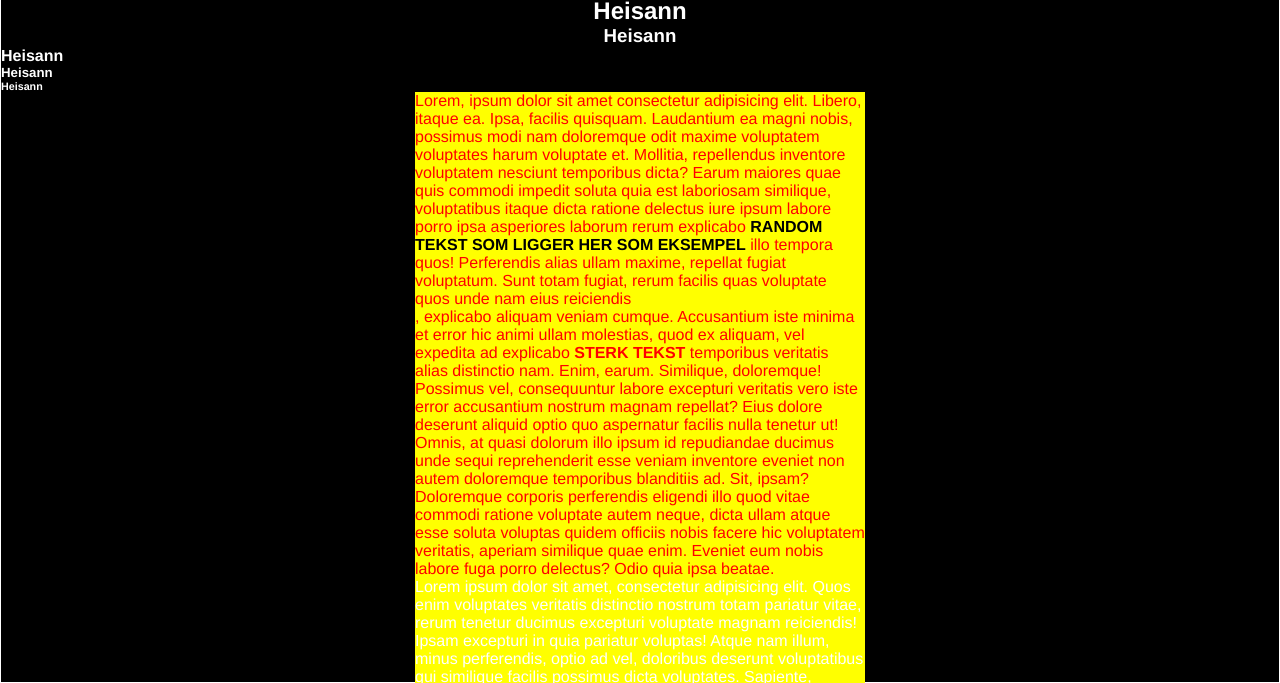
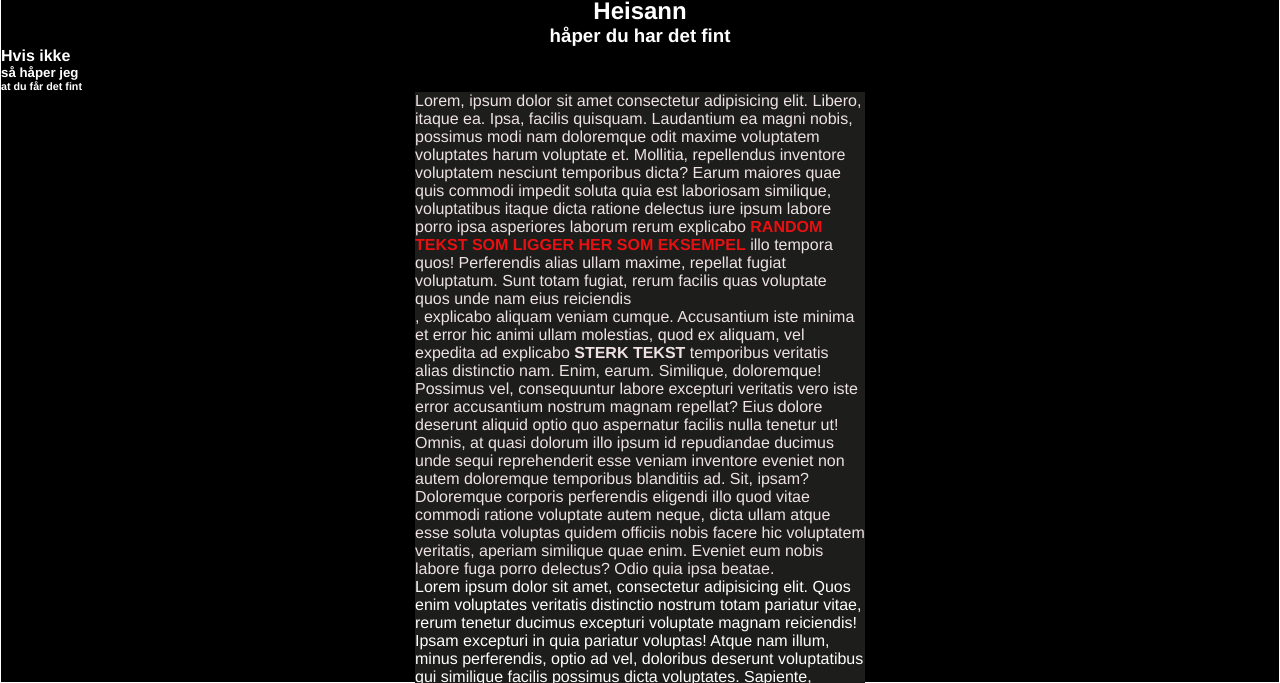
Before and after one commit to thst0125/intro-til-html-og-css, a plain HTML site: page index.html in a window 1280 px wide. Shown: the part 117-800 px from the top of the page. Drawn offline with Linux system fonts and the light colour scheme.

Commit message:
Changed colors on background and some text, plus changed some of the information displayed on the page.

```diff
--- a/index.html
+++ b/index.html
@@ -12,11 +12,11 @@
     <!-- Headings er titler på nettsiden -->
     <h1>Velkommen til Kodehode</h1>
     <h2>Heisann</h2>
-    <h3>Heisann</h3>
-    <h4>Heisann</h4>
-    <h5>Heisann</h5>
-    <h6>Heisann</h6>
-    <p style="color: red">
+    <h3>håper du har det fint</h3>
+    <h4>Hvis ikke</h4>
+    <h5>så håper jeg</h5>
+    <h6>at du får det fint</h6>
+    <p style="color: rgb(238, 226, 226)">
       Lorem, ipsum dolor sit amet consectetur adipisicing elit. Libero, itaque
       ea. Ipsa, facilis quisquam. Laudantium ea magni nobis, possimus modi nam
       doloremque odit maxime voluptatem voluptates harum voluptate et. Mollitia,
--- a/style.css
+++ b/style.css
@@ -14,7 +14,7 @@ body {
   font-family: "Franklin Gothic Medium", "Arial Narrow", Arial, sans-serif;
 }
 p {
-  background-color: yellow;
+  background-color: rgb(29, 29, 28);
 }
 h1 {
   text-align: center;
@@ -30,7 +30,7 @@ h1 {
 }
 span {
   font-weight: 700;
-  color: black;
+  color: rgb(231, 17, 17);
 }
 
 p {
```
